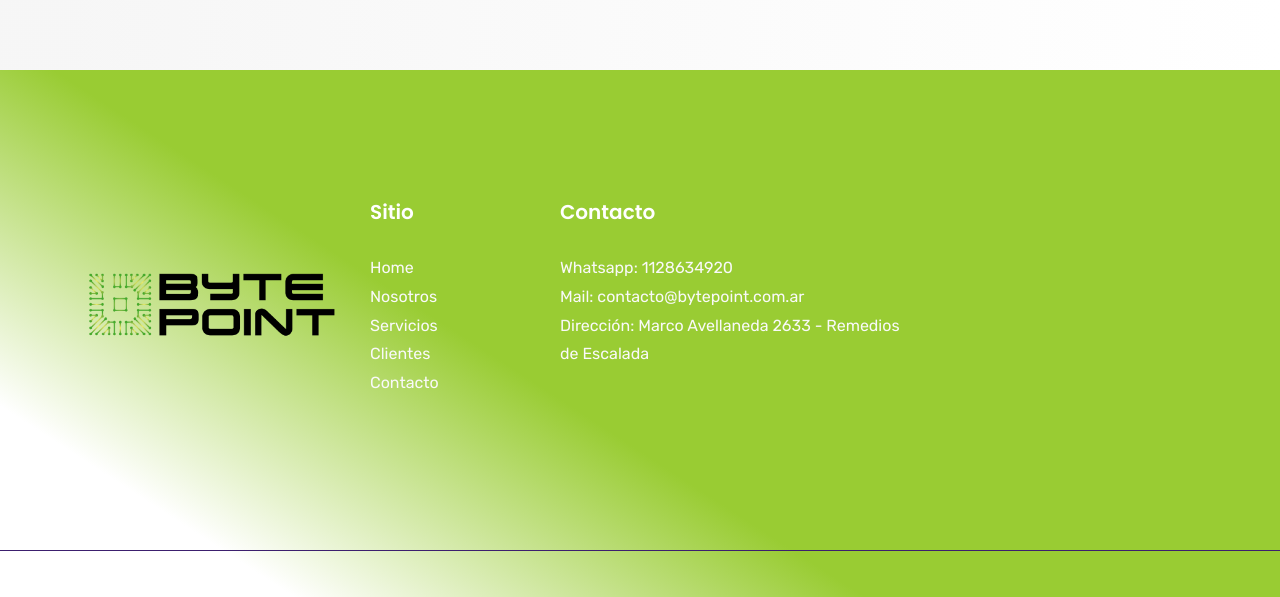
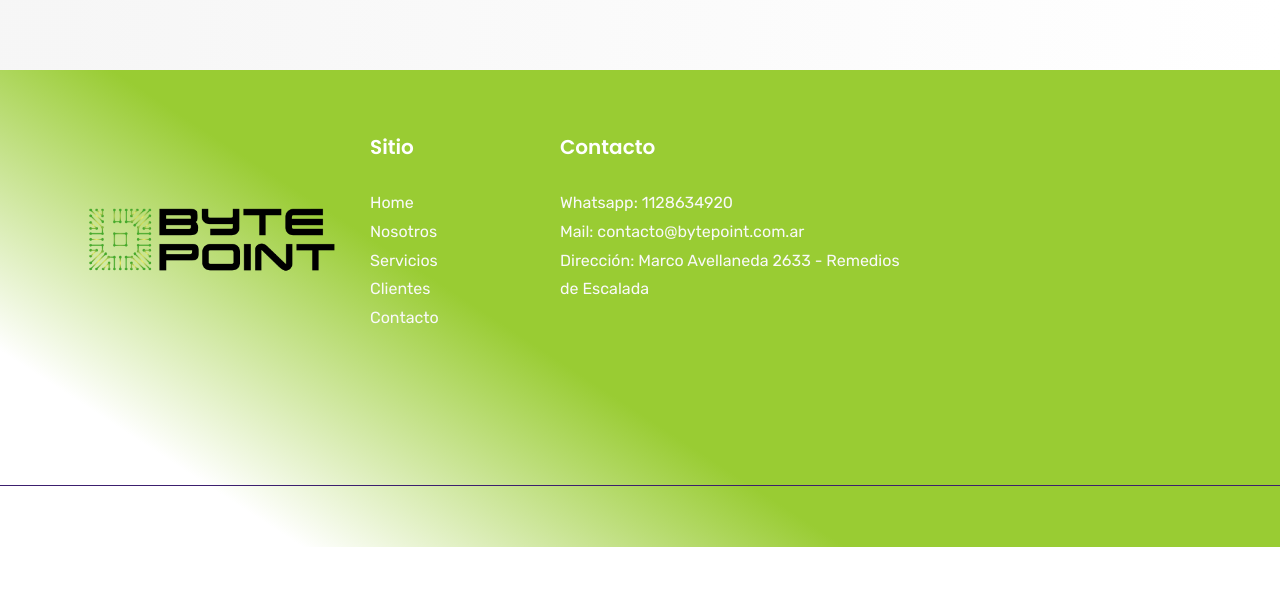
Before and after one commit to LucioLucz/bytepointdemo, a plain HTML site: page index.html in a window 1280 px wide. Shown: the part 3735-4332 px from the top of the page. After the commit the page ends 4282 px from the top, so only its background shows below. Drawn offline with Linux system fonts and the light colour scheme; grey boxes are pictures that could not be loaded; files whose address does not match are found by name.

Commit message:
footer padding top a 65px

```diff
--- a/css/custom.css
+++ b/css/custom.css
@@ -102,7 +102,7 @@ h2 .section-title {
   width: 100%;
 }
 #footer-Content {
-  padding-top: 130px;
+  padding-top: 65px;
   background: linear-gradient(33deg, var(--white) 15%, var(--green) 42%) !important;
 }
 h1 {
```
